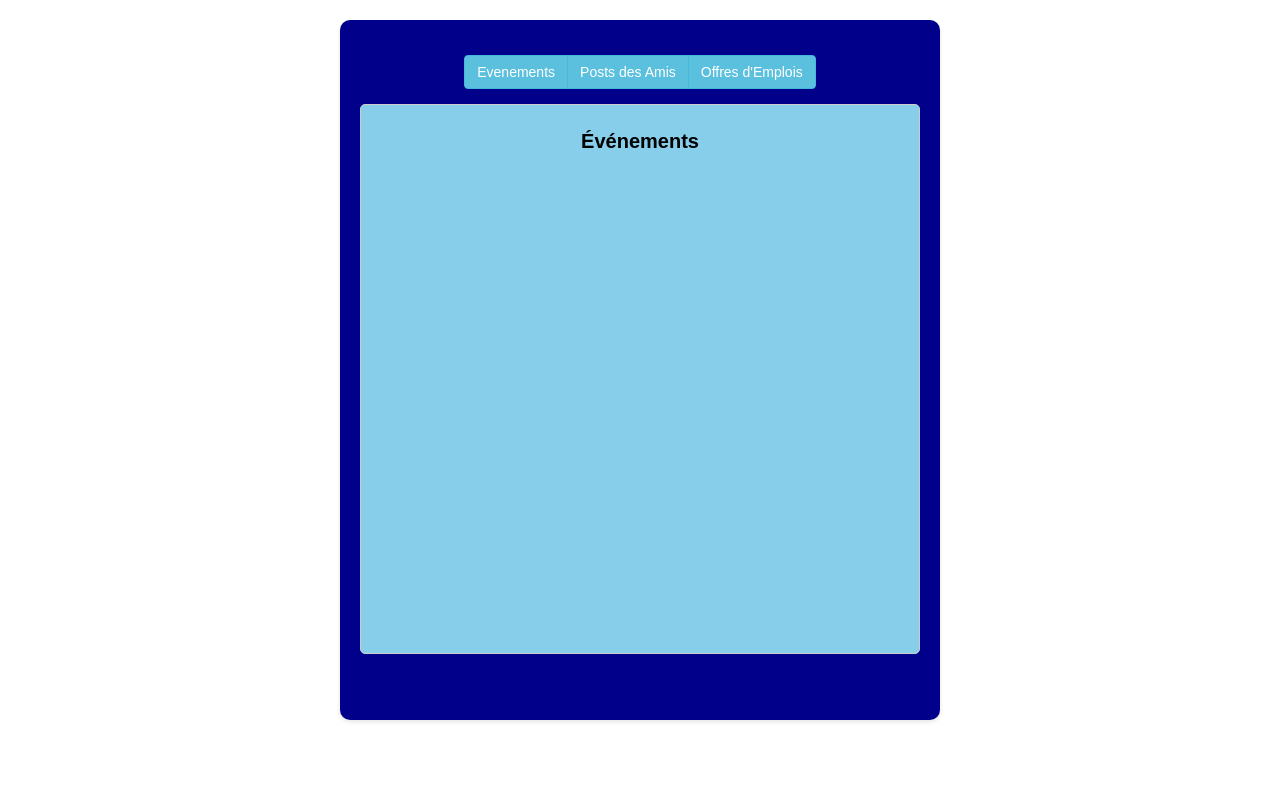
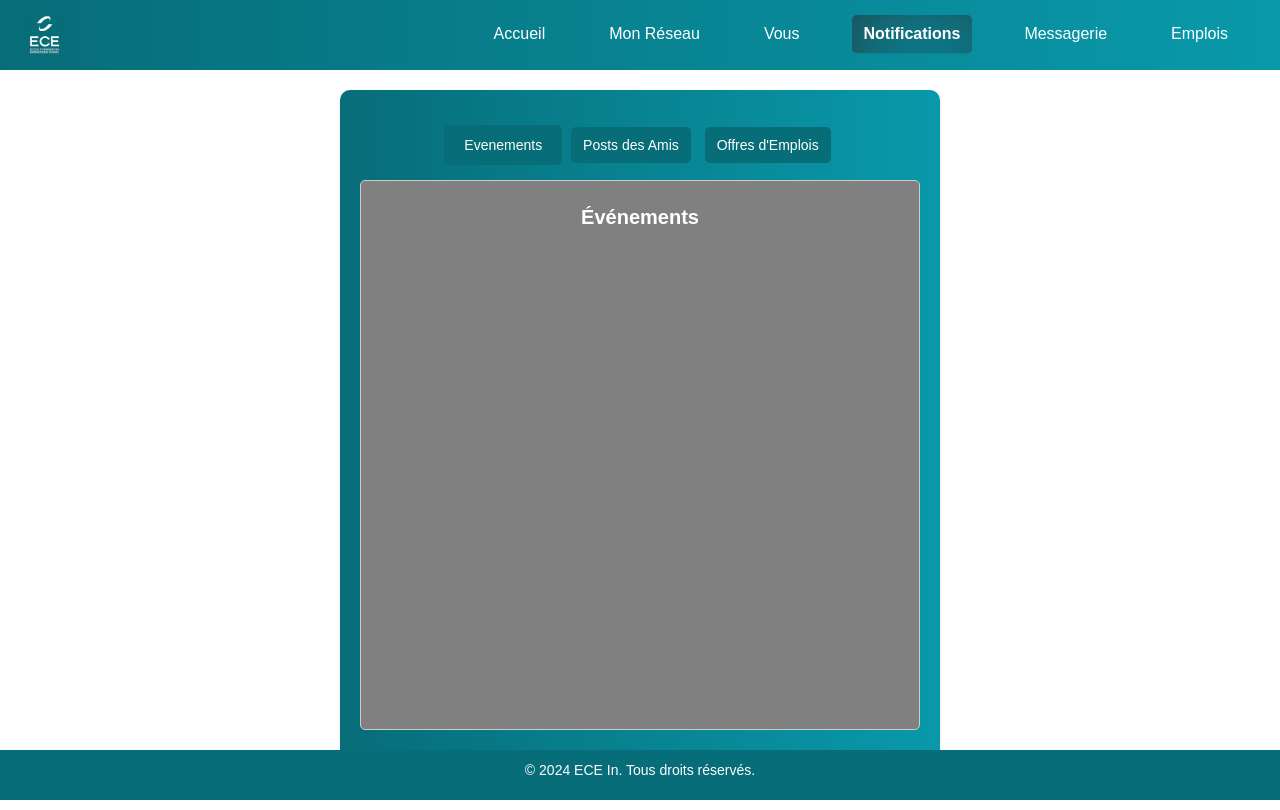
Before and after one commit to maylis211/Projet-ECE-In, a PHP site: page /notifications.php in a window 1280 px wide. Before the commit the page ends 722 px from the top, so only its background shows below. Run offline with PHP 8.4, Linux system fonts and the light colour scheme; data that the repository does not hold is empty.

Commit message:
Update notifications.php

```diff
--- a/Connexion/notifications.php
+++ b/Connexion/notifications.php
@@ -15,13 +15,73 @@
             margin: 0;
             padding: 0;
         }
+        header {
+    background: linear-gradient(90deg, rgba(7,109,121,1) 0%, rgba(9,152,169,1) 98%);
+    color: white;
+    display: flex;
+    align-items: center;
+    justify-content: space-between;
+    padding: 10px 20px;
+}
+.logo img {
+    height: 50px; /* Ajustez la taille du logo selon vos besoins */
+}
+h2 {
+    color: #076d79;
+    text-align: center; /* Centrer les titres */
+}
+nav ul {
+    list-style-type: none;
+    margin: 0;
+    padding: 0;
+    display: flex;
+    justify-content: flex-end;
+}
+footer {
+    background-color: #076d79;
+    color: white;
+    text-align: center;
+    padding: 10px 0;
+    position: fixed;
+    width: 100%;
+    bottom: 0;
+}
+nav ul {
+    list-style-type: none;
+    margin: 0;
+    padding: 0;
+    display: flex;
+    justify-content: flex-end;
+}
+
+nav ul li {
+    margin: 0 15px;
+}
+
+nav ul li a {
+    color: white;
+    text-decoration: none;
+    font-size: 16px;
+}
+main {
+    padding: 20px;
+}
+button {
+    padding: 10px 20px;
+    background-color: #076d79;
+    color: white;
+    border: none;
+    border-radius: 5px;
+    cursor: pointer;
+}
+
 
         .container {
             margin: 20px auto;
             display: flex;
             flex-direction: column;
             gap: 15px;
-            background-color: darkblue;
+            background: linear-gradient(90deg, rgba(7,109,121,1) 0%, rgba(9,152,169,1) 98%);
             border-radius: 10px;
             box-shadow: 0 2px 4px rgba(0, 0, 0, 0.1);
             padding: 20px;
@@ -34,15 +94,17 @@
             border: 1px solid #ccc;
             border-radius: 5px;
             padding: 10px;
-            background-color: skyblue;
+            background-color: gray;
             color: black;
             height: 550px;
+
         }
         .section-title {
             font-size: 20px;
             font-weight: bold;
             margin-bottom: 15px;
             margin-top: 15px;
+            color: white;
         }
         .feed {
             margin-top: 10px;
@@ -51,6 +113,7 @@
             overflow-y: auto;
             max-height: 450px;
             margin-bottom: 30px;
+            color: linear-gradient(90deg, rgba(7,109,121,1) 0%, rgba(9,152,169,1) 98%);
 
         }
         .feed-item {
@@ -59,23 +122,66 @@
             margin-bottom: 20px;
             padding: 2px;
             max-height: 100%;
-            background-color: #D3D3D3;
+            background-color: white;
             border-radius: 8px;
             width: 600px; /* Largeur fixe de 600px */
             max-width: 100%; /* Assure que la largeur ne dépasse pas 100% de la largeur du conteneur parent */
         }
+        .onglet {
+    padding: 8px 12px;
+    margin: 0 5px;
+    border-radius: 5px;
+    transition: background-color 0.3s, border-bottom 0.3s;
+}
+
+.onglet:hover {
+    box-shadow: 12px 12px 72px -23px rgba(41,49,56,0.9) inset;
+    -webkit-box-shadow: 12px 12px 72px -23px rgba(41,49,56,0.9) inset;
+    -moz-box-shadow: 12px 12px 72px -23px rgba(41,49,56,0.9) inset;}
+
+.ongletSelect {
+    font-weight: bold; /* Met en gras le texte de l'onglet */
+    color: #088897; /* Change la couleur du texte de l'onglet */
+    border-bottom: 2px solid #088897; /* Ajoute une bordure en bas de l'onglet */
+    background-color: #088897; /* Ajoute un arrière-plan gris clair */
+    border-radius: 5px; /* Arrondit les coins de l'onglet */
+    padding: 8px 12px; /* Ajoute de l'espace à l'intérieur de l'onglet */
+    margin: 0 5px; /* Ajoute un espace entre les onglets */
+    box-shadow: 12px 12px 72px -23px rgba(41,49,56,0.9) inset;
+    -webkit-box-shadow: 12px 12px 72px -23px rgba(41,49,56,0.9) inset;
+    -moz-box-shadow: 12px 12px 72px -23px rgba(41,49,56,0.9) inset;
+    transition: background-color 0.3s; /* Ajoute une transition fluide lors du survol */
+
+}
 
 
     </style>
 </head>
 <body>
+    <header>
+        <div class="logo">
+            <a href="accueil.php"><img src="logo.jpg" alt="Logo ECE In"></a>
+        </div>
+        <nav>
+            <ul>
+                <li><div class="onglet"><a href="accueil.php">Accueil</a></div></li>
+                <li><div class="onglet"><a href="reseau.php">Mon Réseau</a></div></li>
+                <li><div class="onglet"><a href="vous.php">Vous</a></div></li>
+                <li><div class="ongletSelect"><a href="notifications.php">Notifications</a></div></li>
+                <li><div class="onglet"><a href="messagerie.html">Messagerie</a></div></li>
+                <li><div class="onglet"><a href="emplois.html">Emplois</a></div></li>
+            </ul>
+        </nav>
+        <meta name="viewport" content="width=device-width, initial-scale=1.0">
+
+    </header>
 
 <div class="container text-center">
     <div class="button-container sticky-top">
         <div class="btn-group" role="group" aria-label="Basic example">
-            <button type="button" onclick="showEvents()" class="btn btn-info">Evenements</button>
-            <button type="button" onclick="showFriendPosts()" class="btn btn-info">Posts des Amis</button>
-            <button type="button" onclick="showOffresEmplois()" class="btn btn-info">Offres     d'Emplois</button>
+            <button type="button" onclick="showEvents()" class="onlget">Evenements</button>
+            <button type="button" onclick="showFriendPosts()" class="onglet">Posts des Amis</button>
+            <button type="button" onclick="showOffresEmplois()" class="onglet">Offres     d'Emplois</button>
         </div>
     </div>
     <div class="feed-container">
@@ -234,5 +340,8 @@ function showOffresEmplois() {
         document.getElementById('friendPostsButton').classList.remove('button-pressed');
  }
 </script>
+<footer>
+    <p>&copy; 2024 ECE In. Tous droits réservés.</p>
+</footer>
 </body>
 </html>
```
